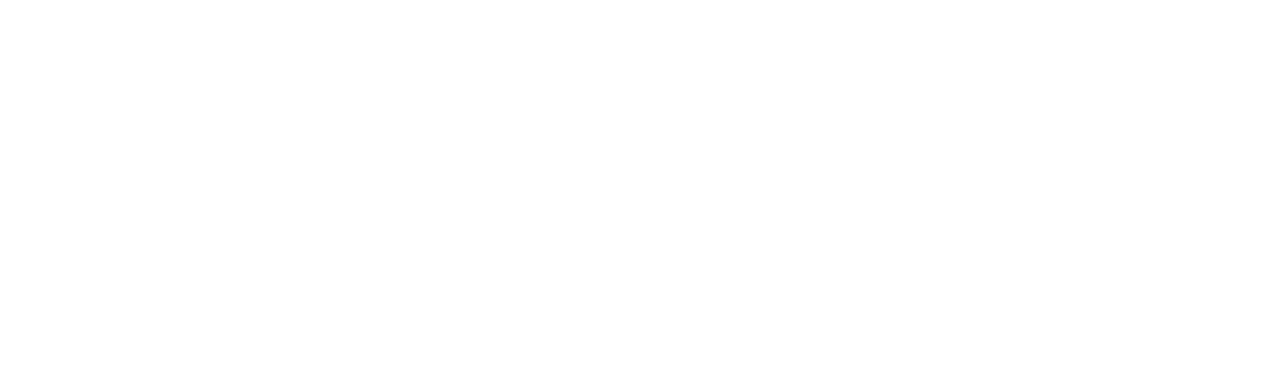
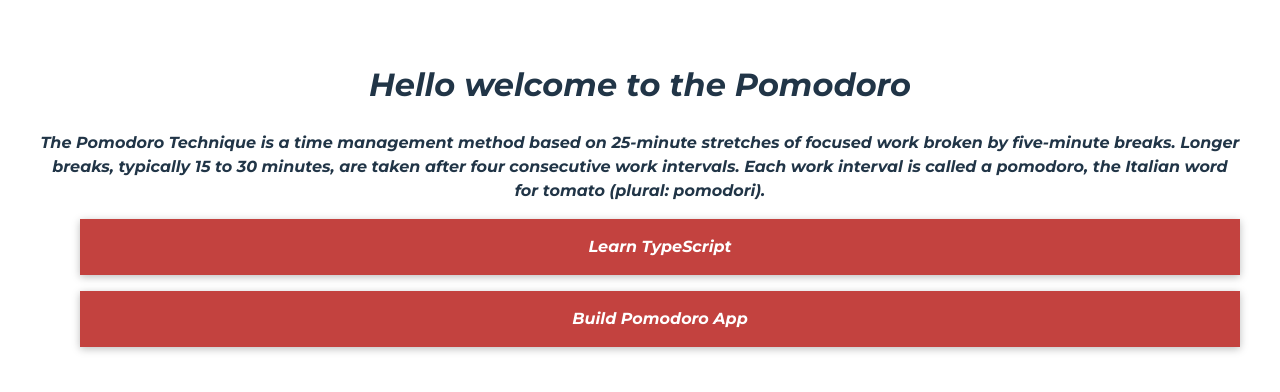
Before and after one commit to AndrewJBGrant/vite-TypeScript-React, a React (Vite) app: page / in a window 1280 px wide. Shown: the top 392 px of the page. Built offline with nearby package versions, Linux system fonts and the light colour scheme; a web font is replaced by a local one.

Commit message:
Pomodoro Tech

```diff
--- a/src/App.css
+++ b/src/App.css
@@ -1,6 +1,6 @@
-/* #root {
+#root {
   max-width: 1280px;
   margin: 0 auto;
   padding: 2rem;
   text-align: center;
-} */
+}
--- a/src/App.tsx
+++ b/src/App.tsx
@@ -1,9 +1,23 @@
+import Todos from './components/Todos';
+import Todo from './models/todo';
+
 import "./App.css";
 
 function App() {
+  const todos = [
+new Todo('Learn TypeScript'),
+new Todo('Build Pomodoro App'),
+  ];
+
+
+
   return (
     <>
-      <div></div>
+      <div>
+        <h1>Hello welcome to the Pomodoro</h1>
+        <p>The Pomodoro Technique is a time management method based on 25-minute stretches of focused work broken by five-minute breaks. Longer breaks, typically 15 to 30 minutes, are taken after four consecutive work intervals. Each work interval is called a pomodoro, the Italian word for tomato (plural: pomodori).</p>
+        <Todos items={todos}/>
+      </div>
     </>
   );
 }
--- /dev/null
+++ b/src/components/TodoItem.css
@@ -0,0 +1,13 @@
+.card {
+   margin: 1rem 0;
+  background: #C3423F;
+  box-shadow: 0 2px 8px rgba(0, 0, 0, 0.26);
+  color: white;
+  padding: 1rem 2rem;
+  cursor: pointer;
+  text-align: center;
+}
+
+.card:hover {
+  filter: drop-shadow(0 0 0.5em #C3423F);
+}
--- /dev/null
+++ b/src/components/TodoItem.tsx
@@ -0,0 +1,12 @@
+// Minimal component where we establish again using
+// React.FC<{text: string}> that its a function component and it expects a text type of string
+
+import './TodoItem.css'
+
+
+const TodoItem: React.FC<{text: string}> = (props) => {
+return <ol className='card'>{props.text}</ol>
+};
+
+
+export default TodoItem;
--- /dev/null
+++ b/src/components/Todos.tsx
@@ -0,0 +1,21 @@
+import React from "react";
+import Todo from "../models/todo";
+import TodoItem from "./TodoItem";
+
+
+// Here React.FC shows that what follows is a function component
+// https://fettblog.eu/typescript-react-why-i-dont-use-react-fc/
+
+
+// Here { items: Todo[] } we are letting it known that items will be based on the decription of the todo class id and text (both string)
+const Todos: React.FC<{ items: Todo[] }> = (props) => {
+  return (
+    <ul>
+      {props.items.map((item) => (
+        <TodoItem key={item.id} text={item.text}/>
+      ))}
+    </ul>
+  );
+};
+
+export default Todos;
--- a/src/index.css
+++ b/src/index.css
@@ -5,9 +5,9 @@
 font-family: 'Pathway Extreme', sans-serif; */
 
 :root {
-  font-family: 'Kanit', sans-serif;
+  font-family: 'Montserrat', sans-serif;
   line-height: 1.5;
-  font-weight: 400;
+  font-weight: 100;
 
   color-scheme: light dark;
   color: rgba(255, 255, 255, 0.87);
--- /dev/null
+++ b/src/models/todo.ts
@@ -0,0 +1,17 @@
+// Not building a component here so .ts not .tsx
+// Using modern JS class types
+
+// Constructor function for defining todo objects
+class Todo {
+id: string;
+text: string;
+
+constructor(todoText: string) {
+this.text = todoText;
+this.id = Math.floor(Math.random() * Date.now()).toString(16);
+}
+
+}
+
+
+export default Todo;
```
